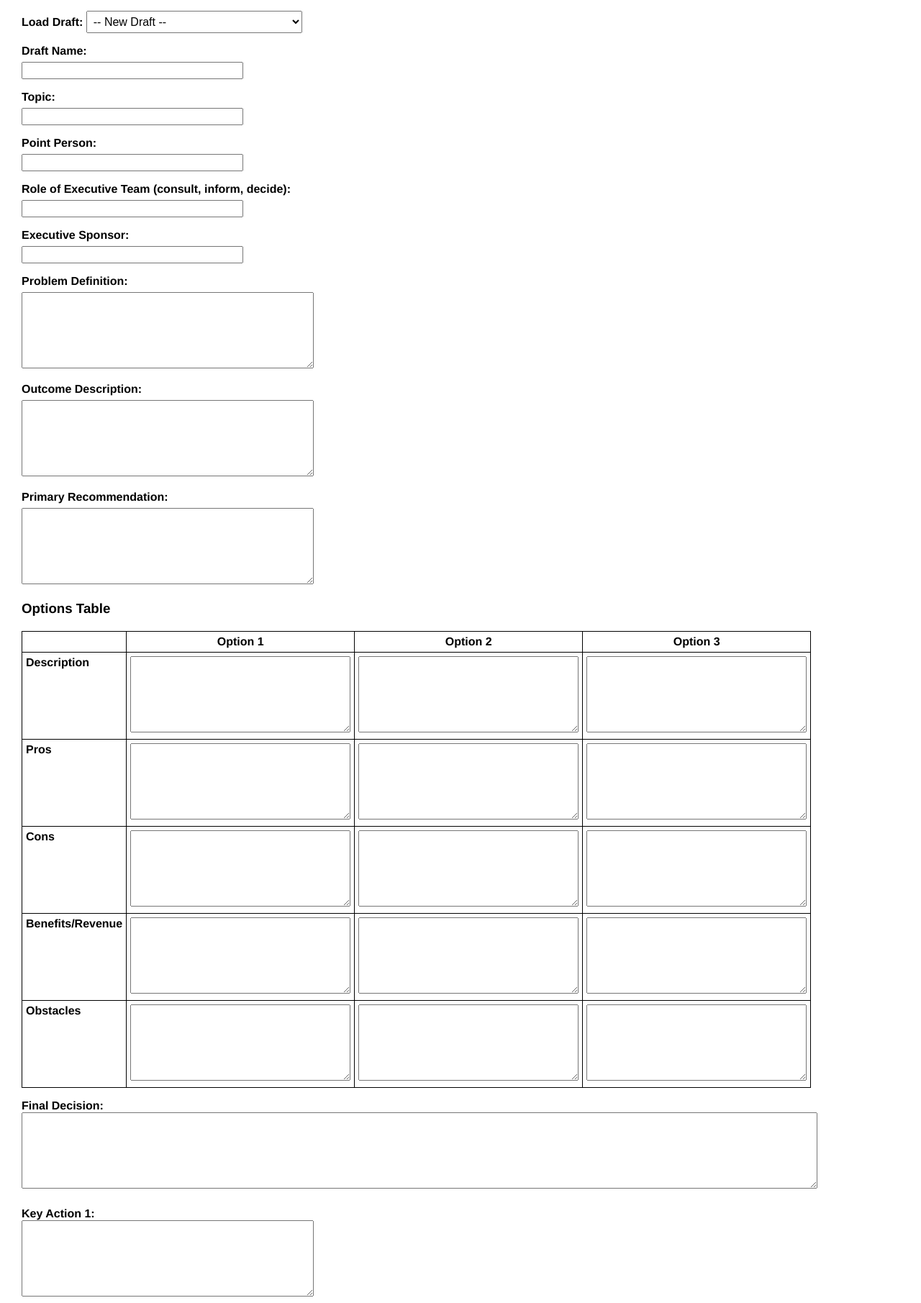
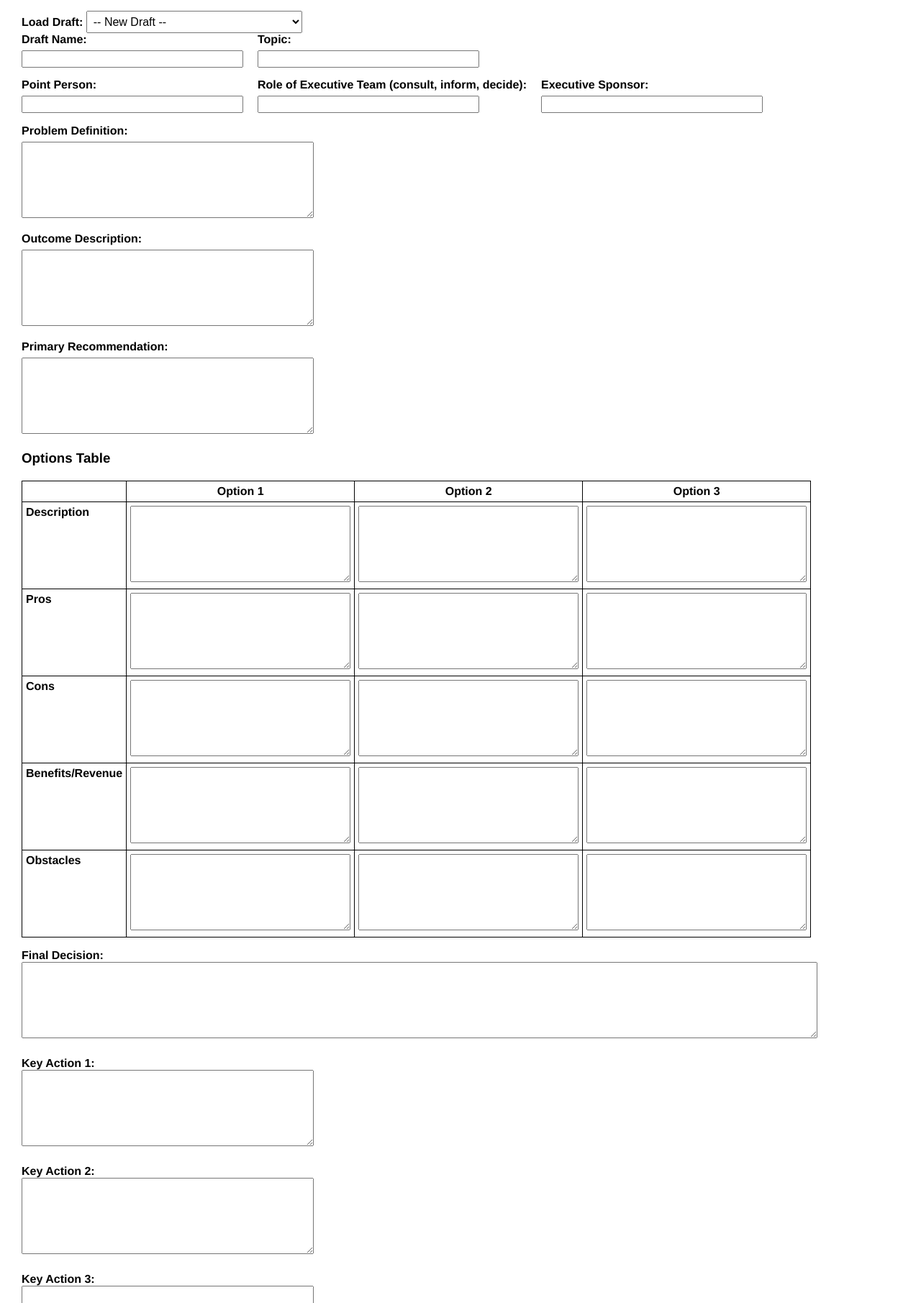
Before and after one commit to suzyatTP/fillableform, a Flask app: page / in a window 1280 px wide. Shown: the part 135-1946 px from the top of the page at 72% size. Run offline with Flask 3, Linux system fonts and the light colour scheme; data that the repository does not hold is empty; some libraries are stand-ins or nearby versions.

Commit message:
spacing top

```diff
--- a/templates/form.html
+++ b/templates/form.html
@@ -6,6 +6,18 @@
     body {
       font-family: Helvetica, sans-serif;
       margin: 30px;
+    }
+
+    .form-row {
+      display: flex;
+      gap: 20px;
+      flex-wrap: wrap;
+      margin-bottom: 15px;
+    }
+
+    .form-group {
+      display: flex;
+      flex-direction: column;
     }
 
     .header {
@@ -93,6 +105,7 @@
     </div>
   </div>
 
+  <!-- Load Draft (standalone form) -->
   <form method="GET" action="/">
     <label for="draft">Load Draft:</label>
     <select name="draft" onchange="this.form.submit()">
@@ -103,31 +116,37 @@
     </select>
   </form>
 
+  <!--  Main POST Form -->
   <form action="/submit" method="POST">
-    <p>
-      <label for="draft_name">Draft Name:</label><br>
+
+    <!-- Draft Name + Topic -->
+    <div class="form-row">
+      <div class="form-group">
+        <label for="draft_name">Draft Name:</label>
         <input type="text" id="draft_name" name="draft_name" value="{{ selected_draft or '' }}" />
-    </p>
+      </div>
+      <div class="form-group">
+        <label for="Topic">Topic:</label>
+        <input type="text" id="Topic" name="Topic" value="{{ data.get('Topic', '') }}" />
+      </div>
+    </div>
 
-    <p>
-      <label for="Topic">Topic:</label><br>
-      <input type="text" id="Topic" name="Topic" value="{{ data.get('Topic', '') }}" />
-    </p>
+    <!-- Point Person + Role + Sponsor -->
+    <div class="form-row">
+      <div class="form-group">
+        <label for="PointPerson">Point Person:</label>
+        <input type="text" id="PointPerson" name="PointPerson" value="{{ data.get('PointPerson', '') }}" />
+      </div>
+      <div class="form-group">
+        <label for="Role">Role of Executive Team (consult, inform, decide):</label>
+        <input type="text" id="Role" name="Role" value="{{ data.get('Role', '') }}" />
+      </div>
+      <div class="form-group">
+        <label for="Sponsor">Executive Sponsor:</label>
+        <input type="text" id="Sponsor" name="Sponsor" value="{{ data.get('Sponsor', '') }}" />
+      </div>
+    </div>
 
-    <p>
-      <label for="PointPerson">Point Person:</label><br>
-      <input type="text" id="PointPerson" name="PointPerson" value="{{ data.get('PointPerson', '') }}" />
-    </p>
-
-    <p>
-      <label for="Role">Role of Executive Team (consult, inform, decide):</label><br>
-      <input type="text" id="Role" name="Role" value="{{ data.get('Role', '') }}" />
-    </p>
-
-    <p>
-      <label for="Sponsor">Executive Sponsor:</label><br>
-      <input type="text" id="Sponsor" name="Sponsor" value="{{ data.get('Sponsor', '') }}" />
-    </p>
 
     <p>
       <label for="Problem">Problem Definition:</label><br>
```
Lines whose indentation alone changed are shown as unchanged.
